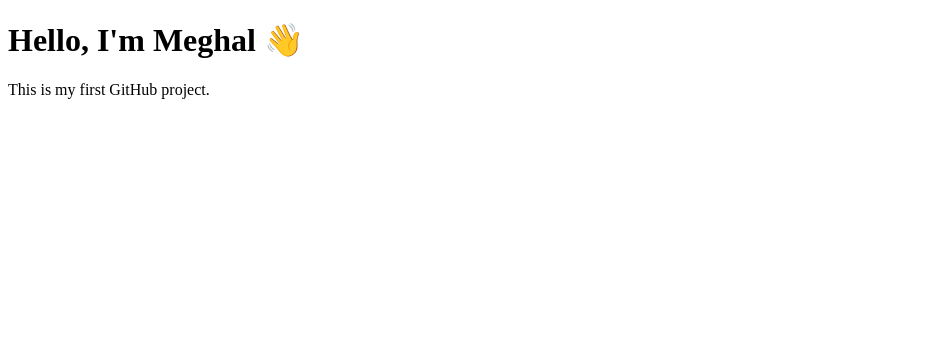
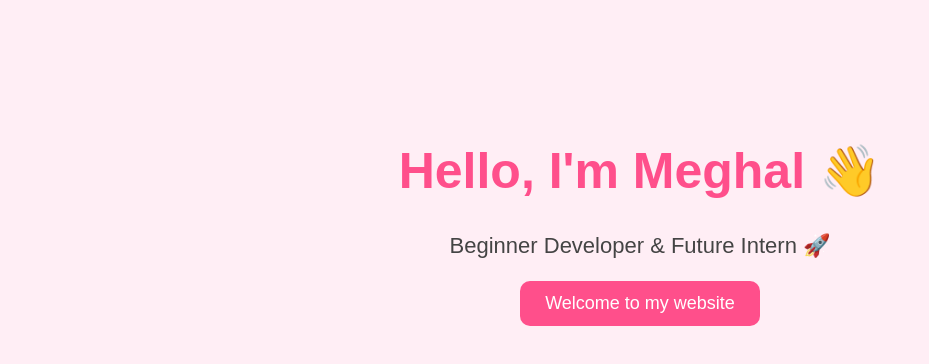
Before and after one commit to meghalsaxena/my-coding-journey, a plain HTML site: page index.html in a window 1280 px wide. Shown: the whole page, without its empty margins (0-929 px from the left). Drawn offline with Linux system fonts and the light colour scheme.

Commit message:
Update index.html

```diff
--- a/index.html
+++ b/index.html
@@ -1,10 +1,45 @@
 <!DOCTYPE html>
 <html>
 <head>
-  <title>My First Website</title>
+  <title>Meghal's Website</title>
+
+  <style>
+    body{
+      background-color:#ffeef5;
+      font-family:Arial;
+      text-align:center;
+      padding-top:100px;
+    }
+
+    h1{
+      color:#ff4f8b;
+      font-size:50px;
+    }
+
+    p{
+      color:#444;
+      font-size:22px;
+    }
+
+    button{
+      background:#ff4f8b;
+      color:white;
+      border:none;
+      padding:12px 25px;
+      border-radius:10px;
+      font-size:18px;
+      cursor:pointer;
+    }
+  </style>
 </head>
+
 <body>
+
   <h1>Hello, I'm Meghal 👋</h1>
-  <p>This is my first GitHub project.</p>
+
+  <p>Beginner Developer & Future Intern 🚀</p>
+
+  <button>Welcome to my website</button>
+
 </body>
 </html>
```
